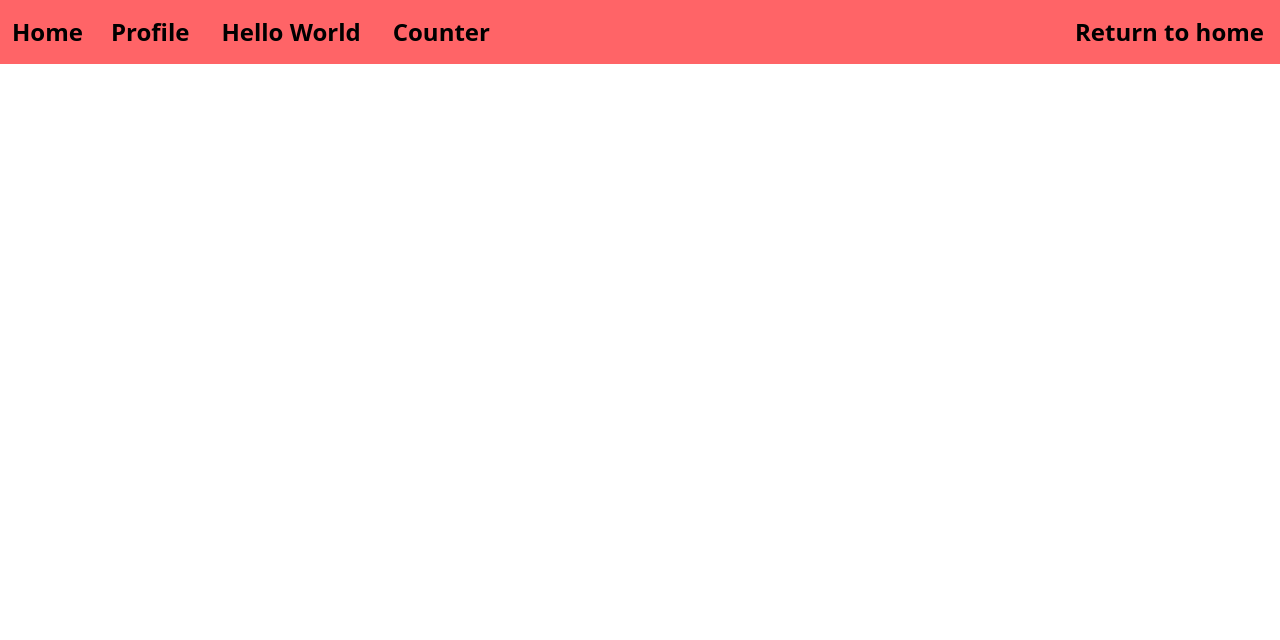
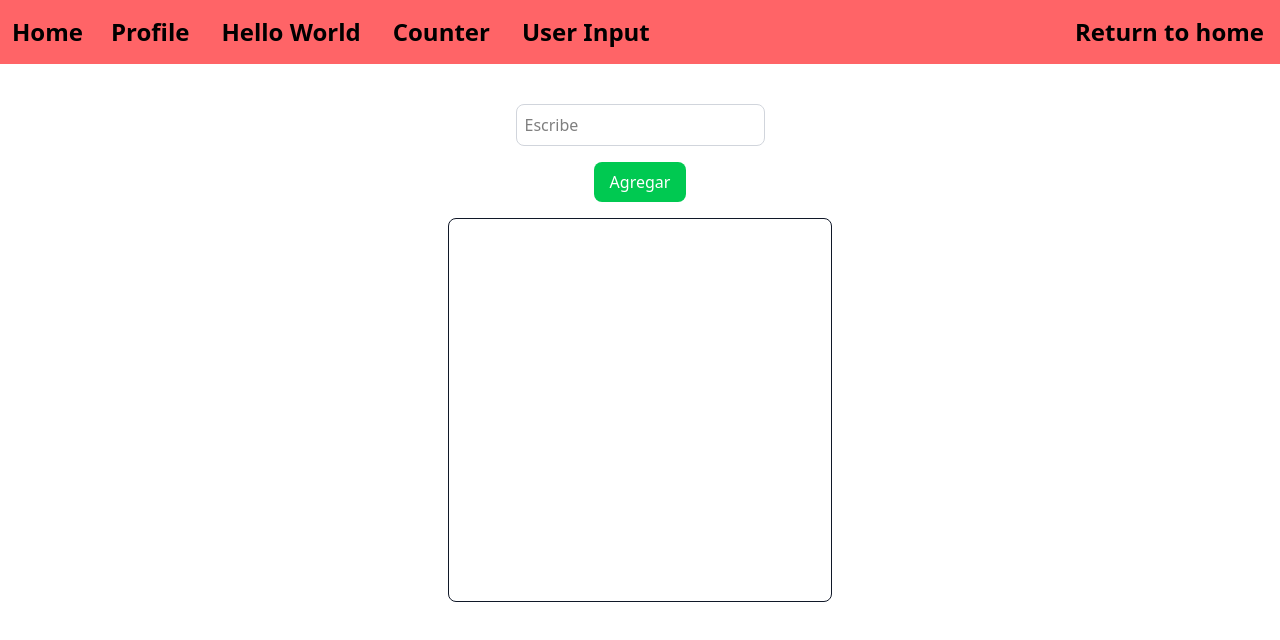
Before and after one commit to alxurb1/Alexis-repo, a React (Vite) app in the folder issues/5.React-Fundamentals/react-project/: page /UserInputPage in a window 1280 px wide. Shown: the top 640 px of the page. Built offline with nearby package versions, Linux system fonts and the light colour scheme.

Commit message:
docs(git): implementing lists and user input on a short project and addign a reflection on common usage mistakes

```diff
--- a/issues/5.React-Fundamentals/react-project/src/App.jsx
+++ b/issues/5.React-Fundamentals/react-project/src/App.jsx
@@ -3,6 +3,7 @@ import Home from "./pages/Home";
 import Profile from "./pages/Profile";
 import HelloWorldPage from "./pages/HelloWordPage";
 import CounterPage from "./pages/CounterPage";
+import UserInputPage from "./pages/UserInputPage";
 
 export default function App() {
 	const navigate = useNavigate();
@@ -24,6 +25,10 @@ export default function App() {
 						{" "}
 						Counter
 					</Link>
+					<Link to='/UserInputPage' className='m-4'>
+						{" "}
+						User Input
+					</Link>
 					<button
 						className='ml-auto btn-class m-4'
 						onClick={() => navigate("/")}
@@ -38,7 +43,8 @@ export default function App() {
 					<Route path='/' element={<Home />} />
 					<Route path='/profile' element={<Profile />} />
 					<Route path='/HelloWordPage' element={<HelloWorldPage />} />
-					<Route path='CounterPage' element={<CounterPage />} />
+					<Route path='/CounterPage' element={<CounterPage />} />
+					<Route path='/UserInputPage' element={<UserInputPage />} />
 				</Routes>
 			</div>
 		</div>
--- /dev/null
+++ b/issues/5.React-Fundamentals/react-project/src/pages/UserInputPage.jsx
@@ -0,0 +1,36 @@
+import { useState } from "react";
+
+export default function UserInputPage() {
+	const [text, setText] = useState("");
+	const [textArray, setTextArray] = useState([]);
+
+	const handleAddText = () => {
+		if (text.trim()) {
+			setTextArray([...textArray, text]);
+			setText("");
+		}
+	};
+
+	return (
+		<div className='flex flex-col items-center'>
+			<input
+				type='text'
+				placeholder='Escribe'
+				value={text}
+				onChange={e => setText(e.target.value)}
+				class='border border-gray-300 rounded-lg p-2'
+			/>
+			<button
+				onClick={handleAddText}
+				className='px-4 py-2 mt-4 bg-green-500 text-white rounded-lg hover:bg-green-600 transition active:bg-green-700 active:scale-95'
+			>
+				Agregar
+			</button>
+			<ul className='border border-gray-900 p-2 mt-4 rounded-lg size-96'>
+				{textArray.map((item, index) => (
+					<li key={index}>{item}</li>
+				))}
+			</ul>
+		</div>
+	);
+}
```
Also changed, not shown: 2 other files (tests, documents, lock files or other folders).
